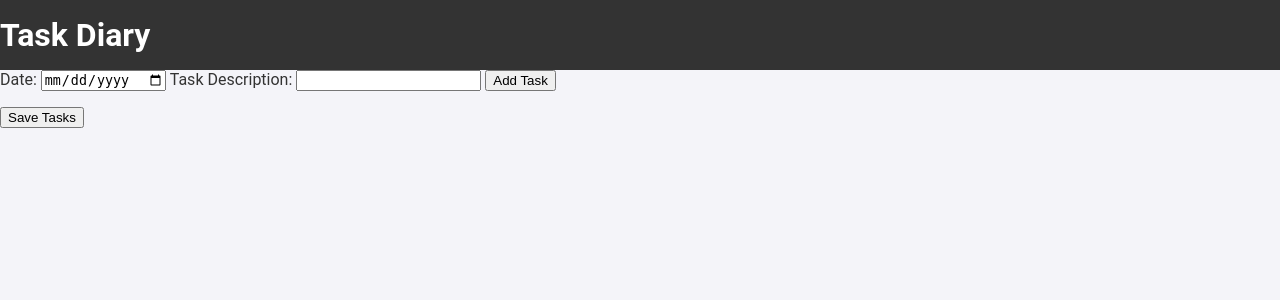
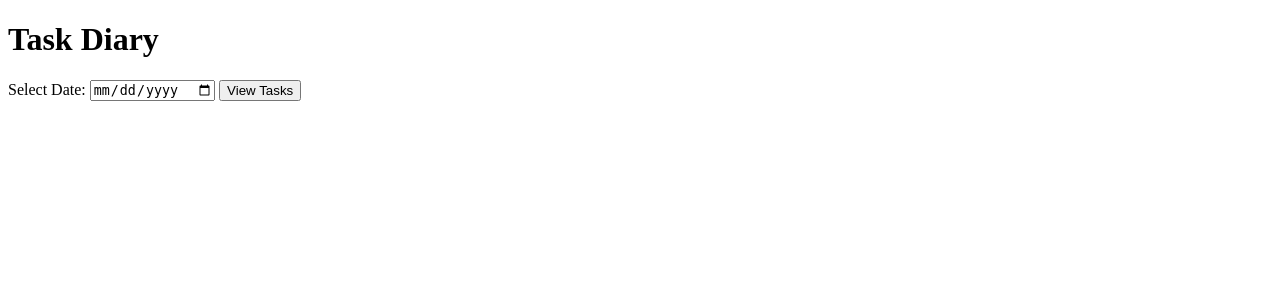
Before and after one commit to vzlatsin/Helper, a Flask app: template templates/task_diary.html in a window 1280 px wide. Shown: the top 300 px of the page. Run offline with Flask 3, Linux system fonts and the light colour scheme; the template is opened without the code that fills it, so the values that code supplies are empty.

Commit message:
display tasks for specific date

```diff
--- a/templates/task_diary.html
+++ b/templates/task_diary.html
@@ -1,27 +1,29 @@
 <!DOCTYPE html>
-<html lang="en">
+<html>
 <head>
-    <meta charset="UTF-8">
-    <meta name="viewport" content="width=device-width, initial-scale=1.0">
     <title>Task Diary</title>
-    <link rel="stylesheet" href="{{ url_for('static', filename='styles.css') }}">
+    <script>
+        async function viewTasksForDate() {
+            const date = document.getElementById('task-date').value;
+            const response = await fetch(`/tasks?date=${date}`);
+            const data = await response.json();
+            const taskContainer = document.getElementById('tasks-for-date');
+            taskContainer.innerHTML = '';
+            data.forEach(task => {
+                const taskElement = document.createElement('div');
+                taskElement.textContent = task.task_description;
+                taskContainer.appendChild(taskElement);
+            });
+        }
+    </script>
 </head>
 <body>
-    <header>
-        <h1>Task Diary</h1>
-    </header>
-    <main>
-        <form id="task-form">
-            <label for="task-date">Date:</label>
-            <input type="date" id="task-date" name="task-date">
-            <label for="task-desc">Task Description:</label>
-            <input type="text" id="task-desc" name="task-desc">
-            <button type="submit">Add Task</button>
-        </form>
-        <ul id="tasks-list"></ul>
-        <button id="save-button">Save Tasks</button>
-        <div id="entries-container"></div>
-    </main>
-    <script src="{{ url_for('static', filename='task_diary.js') }}"></script>
+    <h1>Task Diary</h1>
+    <form id="view-tasks-form">
+        <label for="task-date">Select Date:</label>
+        <input type="date" id="task-date" />
+        <button type="button" onclick="viewTasksForDate()">View Tasks</button>
+    </form>
+    <div id="tasks-for-date"></div>
 </body>
 </html>
```
Also changed, not shown: src/app_async.py (+14 -1 lines), src/db/data_access.py (+7 -0 lines).
